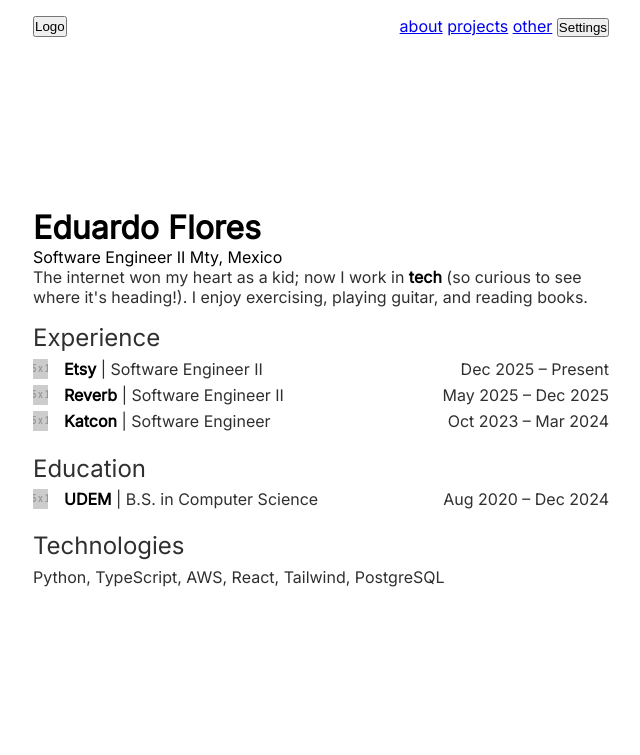
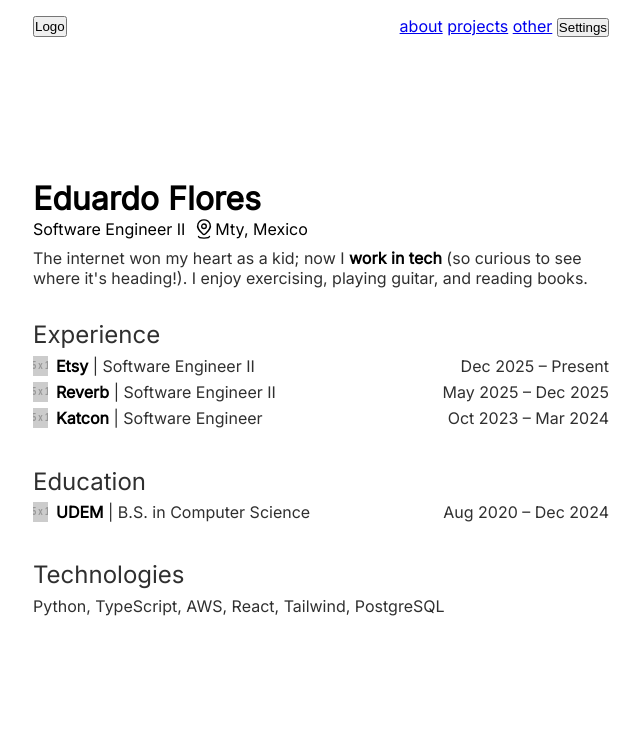
Before and after one commit to edu-flores/edu-flores.github.io, an Astro site: page /about in a window 1280 px wide. Shown: the top 755 px of the page, without its empty margins (319-959 px from the left). Built offline with nearby package versions, Linux system fonts and the light colour scheme; Astro itself is replaced by a stand-in of ours; placeholder pictures from the web are drawn by us.

Commit message:
feat(about): style about section

```diff
--- a/src/components/Chapter.astro
+++ b/src/components/Chapter.astro
@@ -13,7 +13,7 @@ const { name, focus, period } = Astro.props;
 <style>
     #chapter {
         display: flex;
-        gap: 1rem;
+        gap: 0.5rem;
         margin-bottom: 0.4rem;
     }
 
--- a/src/components/Me.astro
+++ b/src/components/Me.astro
@@ -1,17 +1,22 @@
 ---
 import Section from "./Section.astro";
 import Chapter from "./Chapter.astro";
+import LocationIcon from "../assets/icons/location.svg";
 ---
 
 <div id="me">
     <div>
         <h1>Eduardo Flores</h1>
-        <div>
+        <div id="subtitle">
             <span>Software Engineer II</span>
-            <span>Mty, Mexico</span>
+            <span id="location">
+                <LocationIcon stroke="var(--fg)" width="22" height="22" />
+                Mty, Mexico
+            </span>
         </div>
+
         <p class="muted">
-            The internet won my heart as a kid; now I work in <b>tech</b> (so curious to see where it's heading!).
+            The internet won my heart as a kid; now I <strong>work in tech</strong> (so curious to see where it's heading!).
             I enjoy exercising, playing guitar, and reading books.
         </p>
     </div>
@@ -35,6 +40,18 @@ import Chapter from "./Chapter.astro";
     #me {
         display: flex;
         flex-direction: column;
-        gap: 1rem;
+        gap: 2rem;
+    }
+
+    #subtitle {
+        display: flex;
+        align-items: center;
+        gap: 0.5rem;
+        margin-bottom: 0.5rem;
+    }
+
+    #location {
+        display: flex;
+        align-items: center;
     }
 </style>
--- a/src/styles/globals.css
+++ b/src/styles/globals.css
@@ -29,7 +29,7 @@ body {
     color: var(--fg);
 }
 
-b {
+b, strong {
     color: var(--fg);
     font-weight: bold;
 }
```
Also changed, not shown: src/assets/icons/location.svg (added).
